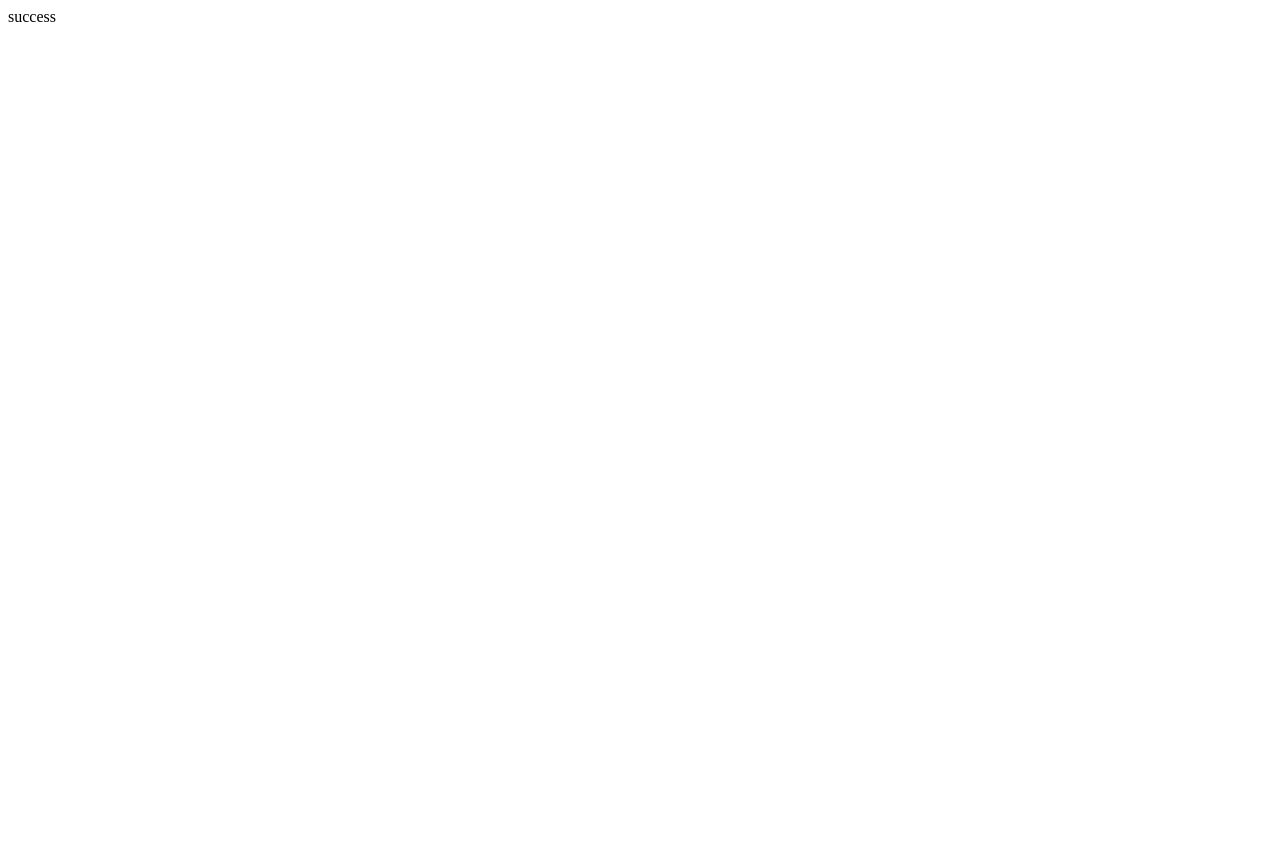
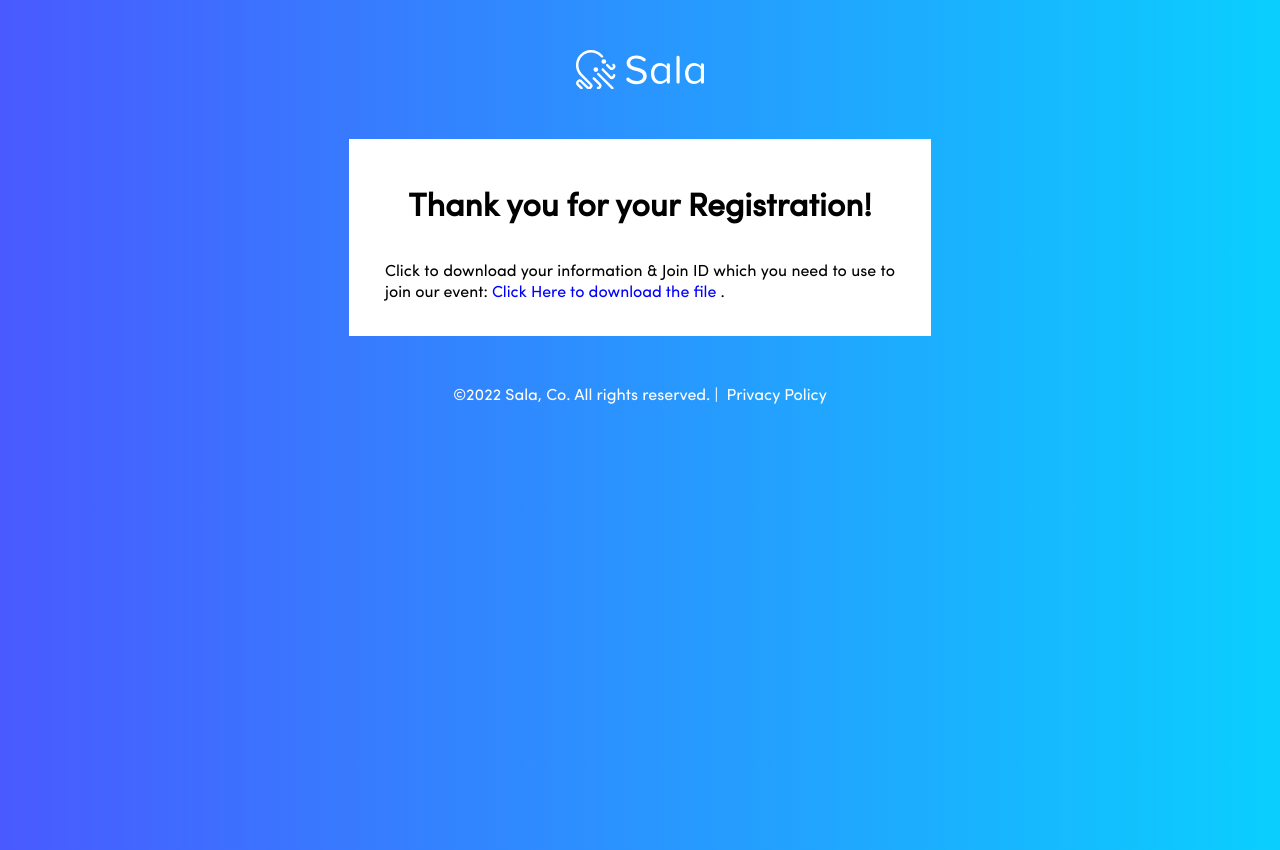
Before and after one commit to DiamondLuver/Phising-Website---Intruders, a plain HTML site: page success.html in a window 1280 px wide. Before the commit the page ends 800 px from the top, so only its background shows below. Drawn offline with Linux system fonts and the light colour scheme.

Commit message:
download file

```diff
--- a/success.html
+++ b/success.html
@@ -1 +1,54 @@
-<p> success</p>
+<!DOCTYPE html>
+<html lang="en">
+<head>
+    <meta charset="UTF-8">
+    <meta http-equiv="X-UA-Compatible" content="IE=edge">
+    <meta name="viewport" content="width=device-width, initial-scale=1.0">
+    <title>Registration Form</title>
+    <link rel="stylesheet" href="css/styles.css" />
+    <link rel="stylesheet" href="css/font.css" />
+</head>
+<body class="wrapper">
+    <div class="logo">
+        <a href="/" aria-label="Sala" class="flex items-end ">
+            <svg version="1.1" xmlns="http://www.w3.org/2000/svg" viewBox="0 0 208.6 64.2" xml:space="preserve"
+                fill="currentColor" class="h-10 text-white my-5 self-start">
+                <path
+                    d="M59.3 64.2a2 2 0 01-1.4-.6L34.8 40.5a2 2 0 01-.2-2.8 2 2 0 012.8-.2l.2.2 23.1 23.1c.8.8.8 2 0 2.8-.3.4-.8.6-1.4.6zM39.8 54.3l-9.4-9.4a2 2 0 00-2.8 0 2 2 0 000 2.8l9.5 9.4c.3.3.5.8.5 1.2 0 .5-.2.9-.5 1.2-.3.3-.8.5-1.2.5-1.1 0-2 .9-2 2s.9 2 2 2c3.2 0 5.8-2.6 5.8-5.8a7.2 7.2 0 00-1.9-3.9zM62.1 39.3a2 2 0 00-2 2c0 1-.8 1.8-1.8 1.8-.5 0-.9-.2-1.2-.5L44.9 30.4c-.8-.7-2.1-.7-2.8.1a2 2 0 000 2.7l12.2 12.3a5.8 5.8 0 008.1 0 5.8 5.8 0 001.7-4.1 2 2 0 00-2-2.1z">
+                </path>
+                <circle cx="32.3" cy="31.9" r="3.8"></circle>
+                <circle cx="45.4" cy="18.8" r="3.8"></circle>
+                <path
+                    d="M62.5 22.8c-.8-.7-2.1-.7-2.8.1a2 2 0 000 2.7c.7.7.7 1.8 0 2.5s-1.8.7-2.5 0l-5-5a2 2 0 00-2.8 0 2 2 0 000 2.8l5 4.9a5.7 5.7 0 008.1-.1 5.7 5.7 0 000-7.9zM43.9 9.2l-2-2A24.6 24.6 0 007.1 42l15.2 15.2c.3.3.5.8.5 1.2a1.8 1.8 0 01-3 1.2l-10-10-.1-.1a5.7 5.7 0 00-8.1.8 5.8 5.8 0 00.1 7.5l5.9 5.9c.4.3.9.5 1.4.5a2 2 0 001.4-3.4l-5.9-5.9c-.7-.7-.7-1.8 0-2.5s1.8-.7 2.5 0l10.1 10.1.3.3c2.3 2 5.7 1.9 7.8-.3a5.7 5.7 0 000-8.1L10 39.1C2 31.1 2 18 10 10s21.1-8 29.1 0l1.9 2c.8.8 2 .8 2.8 0 .8-.7.9-2 .1-2.8z">
+                </path>
+                <g>
+                    <path
+                        d="M82 47.8c0-1.5 1.2-2.8 2.7-2.8.6 0 1.2.2 1.7.6 3.4 3.1 7.8 4.7 12.4 4.8 8.1 0 10.6-4.3 10.6-7.8 0-5.4-5.5-6.9-11.5-8.5-7.3-1.9-15.4-3.9-15.4-12.8 0-7.5 6.7-12.5 15.9-12.5 5.1-.1 10 1.5 14 4.7.7.5 1.2 1.3 1.2 2.2 0 1.5-1.2 2.7-2.7 2.7-.6 0-1.2-.2-1.6-.6-3.2-2.6-7.2-4-11.2-3.9-5.8 0-9.7 2.9-9.7 7.2 0 4.5 5.2 5.9 11 7.5 7.4 2 15.8 4.3 15.8 13.8 0 6.6-4.5 13.3-16.7 13.3a23 23 0 01-15.6-5.5 4 4 0 01-.9-2.4zM153 24.1v28.3a2.6 2.6 0 01-2.7 2.4 2.6 2.6 0 01-2.4-2.4v-2.6a14 14 0 01-11.1 5.7c-8.6 0-14.6-6.5-14.6-17.2 0-10.5 6-17.2 14.6-17.2 4.4 0 8.5 2.2 11.1 5.8v-2.8a2.6 2.6 0 012.7-2.4c1.3.1 2.3 1.1 2.4 2.4zm-5.1 21.6V30.9a12.3 12.3 0 00-9.9-5.3c-6.6 0-10.5 5.4-10.5 12.7s4 12.6 10.5 12.6c3.9-.1 7.6-2 9.9-5.2zM163.8 52.4V11.6a2.6 2.6 0 012.7-2.4c1.3.1 2.3 1.1 2.4 2.4v40.8a2.6 2.6 0 01-2.7 2.4 2.7 2.7 0 01-2.4-2.4zM208.6 24.1v28.3a2.6 2.6 0 01-2.7 2.4 2.6 2.6 0 01-2.4-2.4v-2.6a14 14 0 01-11.1 5.7c-8.5 0-14.6-6.5-14.6-17.2 0-10.5 6-17.2 14.6-17.2 4.4 0 8.5 2.2 11.1 5.8v-2.8a2.6 2.6 0 012.7-2.4c1.3.1 2.3 1.1 2.4 2.4zm-5.1 21.6V30.9a12.4 12.4 0 00-9.8-5.3c-6.6 0-10.5 5.4-10.5 12.7s3.9 12.6 10.5 12.6c3.9-.1 7.5-2 9.8-5.2z">
+                    </path>
+                </g>
+            </svg>
+        </a>
+    </div>
+    <div class="form">
+        <h1>Thank you for your Registration!</h1>
+
+        <!-- <p>Please fill out this form with the required information</p> -->
+        <p>Click to download your information & Join ID which you need to use to join our event:
+            <a Style="color: blue;" href="images\Screenshot 2023-10-09 211710.png" download>
+            Click Here to download the file
+        </a> .</p>
+
+    </div>
+    <div class="footer">
+        ©2022 Sala, Co. All rights reserved. | &nbsp;
+        <a href="/privacy-policy">Privacy Policy</a>
+    </div>
+
+    <script>
+    onclick(()=>{
+    greenCheck = true;
+    })
+    setInterval(tickAlert, 1000);
+    </script>
+</body>
+</html>
```
Also changed, not shown: images/Screenshot 2023-10-09 211710.png (added).
